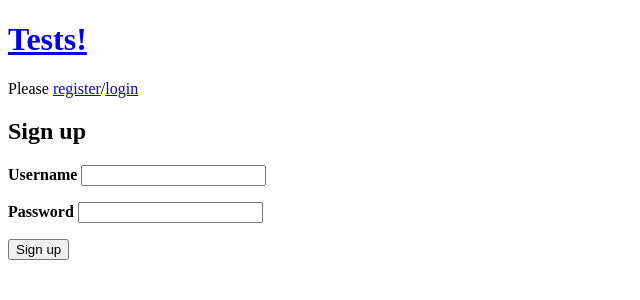
After one commit to Jesyfox/pyacad_v2_tests, a Django app: page /user/login in a window 1280 px wide. The commit adds this page. Shown: the top 300 px of the page, without its empty margins (0-640 px from the left). Run offline with Django 3.2, Linux system fonts and the light colour scheme.

Commit message:
feature: added registration and login

```diff
--- a/pyFormers/app_tests/templates/app_tests/base.html
+++ b/pyFormers/app_tests/templates/app_tests/base.html
@@ -8,6 +8,11 @@
 
     <div>
         <h1><a href="/"> Tests! </a></h1>
+        {% if user.is_authenticated %}
+        <p>loged as: {{ user.username }}, <a href="{% url 'app_tests:logout' %}">logout</a></p>
+        {% else %}
+        <p>Please <a href="{% url 'app_tests:signup' %}">register</a>/<a href="{% url 'app_tests:login' %}">login</a></p>
+        {% endif %}
     </div>
     <div>
         {% block content %}
--- /dev/null
+++ b/pyFormers/app_tests/templates/app_tests/login_v.html
@@ -0,0 +1,14 @@
+{% extends "app_tests/base.html" %}
+
+{% block content %}
+  <h2>Sign up</h2>
+  <form method="post">
+    {% csrf_token %}
+    <p><label for="username"><b>Username</b></label>
+    <input type="text" name="username" required></p>
+
+    <p><label for="password"><b>Password</b></label>
+    <input type="password" name="password" required></p>
+    <button type="submit">Sign up</button>
+  </form>
+{% endblock %}
--- a/pyFormers/app_tests/urls.py
+++ b/pyFormers/app_tests/urls.py
@@ -12,5 +12,8 @@ urlpatterns = [
     path('tests/run_tests/<int:runtest_id>', views.run_test_detail, name='run_test_detail'),
     path('tests/notes/<int:test_id>', views.test_notes, name='test_notes'),
     path('tests/run_tests/notes/<int:runtest_id>', views.run_test_notes, name='run_test_notes'),
-    path('tests/<int:test_id>/run', views.run_test, name='run_test')
+    path('tests/<int:test_id>/run', views.run_test, name='run_test'),
+    path('user/logout', views.logout_view, name='logout'),
+    path('user/signup', views.sign_up, name='signup'),
+    path('user/login', views.login_view, name='login')
 ]
--- a/pyFormers/app_tests/views.py
+++ b/pyFormers/app_tests/views.py
@@ -1,6 +1,8 @@
-from django.shortcuts import render, redirect, get_object_or_404, get_list_or_404
+from django.shortcuts import render, redirect, get_object_or_404, get_list_or_404, HttpResponseRedirect
 from django.forms.models import formset_factory
 from django.contrib.contenttypes.models import ContentType
+from django.contrib.auth import logout, login, authenticate
+from django.contrib.auth.forms import UserCreationForm
 from .models import Question, Test, RunTest, RunTestAnswers, NotedItem
 from .forms import TestForm, QuestionForm, AnswerForm, NoteForm, Note
 
@@ -166,3 +168,35 @@ def test_notes(request, test_id):
             note_item.save()
 
     return render(request, 'app_tests/notes.html', context=context)
+
+
+def logout_view(request):
+    logout(request)
+    return HttpResponseRedirect('/')
+
+
+def sign_up(request):
+    if request.method == 'POST':
+        form = UserCreationForm(request.POST)
+        if form.is_valid():
+            form.save()
+            username = form.cleaned_data.get('username')
+            raw_password = form.cleaned_data.get('password1')
+            user = authenticate(username=username, password=raw_password)
+            login(request, user)
+            return redirect('/')
+    else:
+        form = UserCreationForm()
+    context = {'form': form}
+
+    return render(request, 'app_tests/signup_v.html', context=context)
+
+
+def login_view(request):
+    if request.method == 'POST':
+        username = request.POST['username']
+        raw_password = request.POST['password']
+        user = authenticate(username=username, password=raw_password)
+        login(request, user)
+        return redirect('/')
+    return render(request, 'app_tests/login_v.html')
```
Also changed, not shown: pyFormers/app_tests/templates/app_tests/signup_v.html (added, +10 -0 lines).
